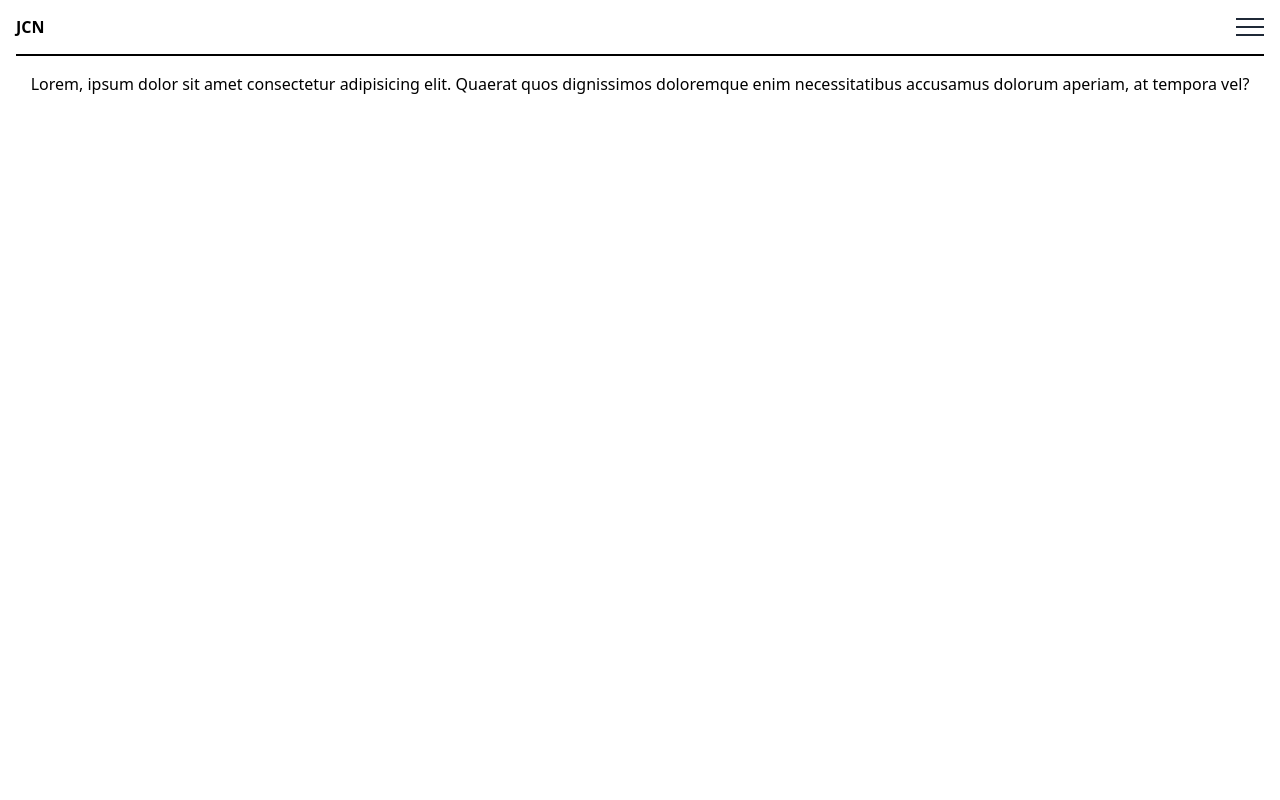
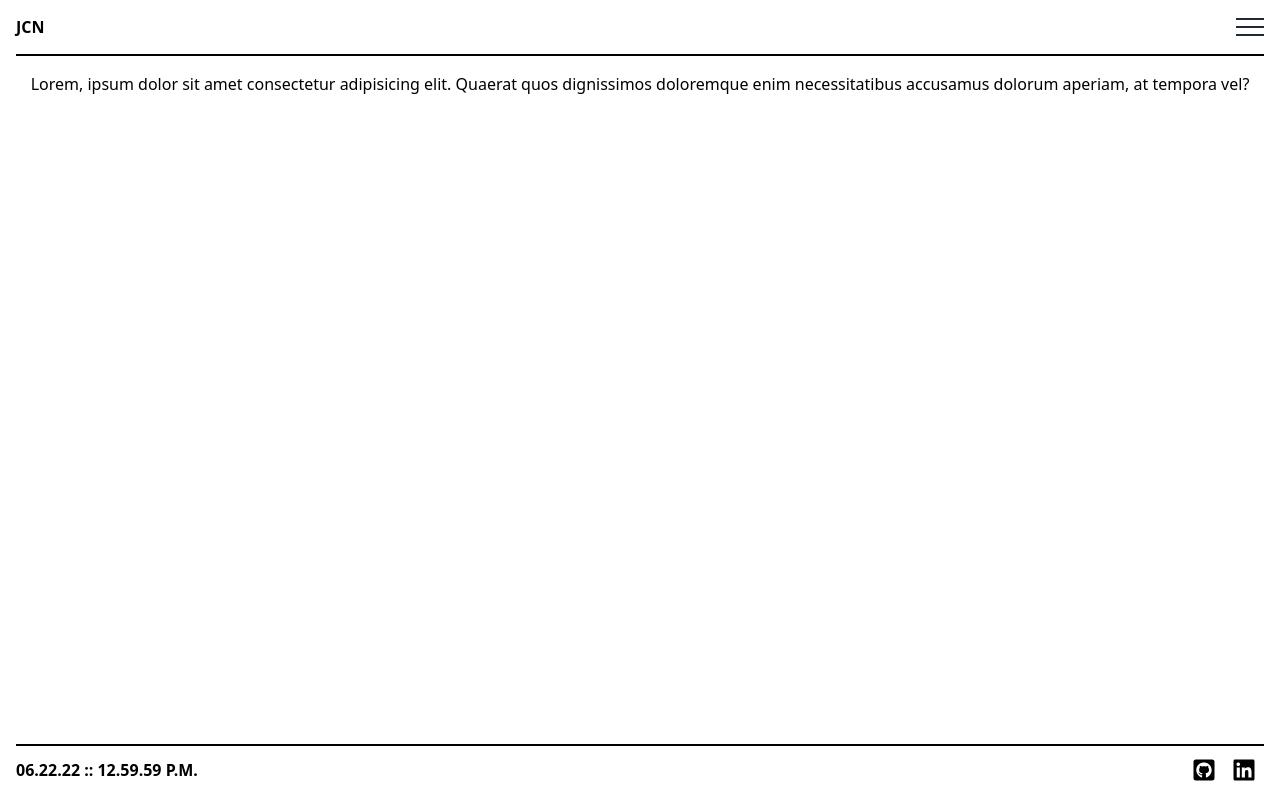
Before and after one commit to jc-noel/site-templates, a website: page src/Home.html in a window 1280 px wide. Drawn offline with Linux system fonts and the light colour scheme.

Commit message:
added social icons & site footer

```diff
--- a/src/Home.html
+++ b/src/Home.html
@@ -19,7 +19,7 @@
                     <div class="midBar my-1.5 h-0.5 w-7 bg-gray-800"></div>
                     <div class="lowBar my-1.5 h-0.5 w-7 bg-gray-800 duration-300"></div>
                 </div>
-                <!-- Mobile Dropdown Menu "toggle hidden class" -->
+                <!-- Mobile/Main Dropdown/Top Menu "toggle hidden class" -->
                 <ul class="links absolute top-14 hidden w-full flex-col text-right">
                     <li>
                         <a href="#" class="block p-5 hover:bg-gray-400">About</a>
@@ -51,6 +51,29 @@
             </div>
         </main>
         <!-- SAMPLE MAIN CONTENT END -->
+
+        <!-- This goes on every page (site-footer) -->
+        <footer class="h-14 w-full">
+            <section class="relative flex items-center justify-between border-t-2 border-black py-3 mx-4">
+                <div id="dateTime" class="font-bold">
+                    <span>06.22.22 :: 12.59.59 P.M.</span>
+                </div>
+                <div>
+                    <ul class="social-links w-full flex">
+                        <li>
+                            <a href="#" class="block px-2 hover:bg-gray-400">
+                                <object data="img/icons/github-square-brands.svg" width="24" height="24"></object>
+                            </a>
+                        </li>
+                        <li>
+                            <a href="#" class="block px-2 hover:bg-gray-400">
+                                <object data="img/icons/linkedin-brands.svg" width="24" height="24"></object>
+                            </a>
+                        </li>
+                    </ul>
+                </div>
+            </section>
+        </footer>
     </body>
     <script src="js/mobile-menu.js"></script>
 </html>
```
Also changed, not shown: src/img/icons/github-square-brands.svg (added), src/img/icons/linkedin-brands.svg (added), src/output.css.
